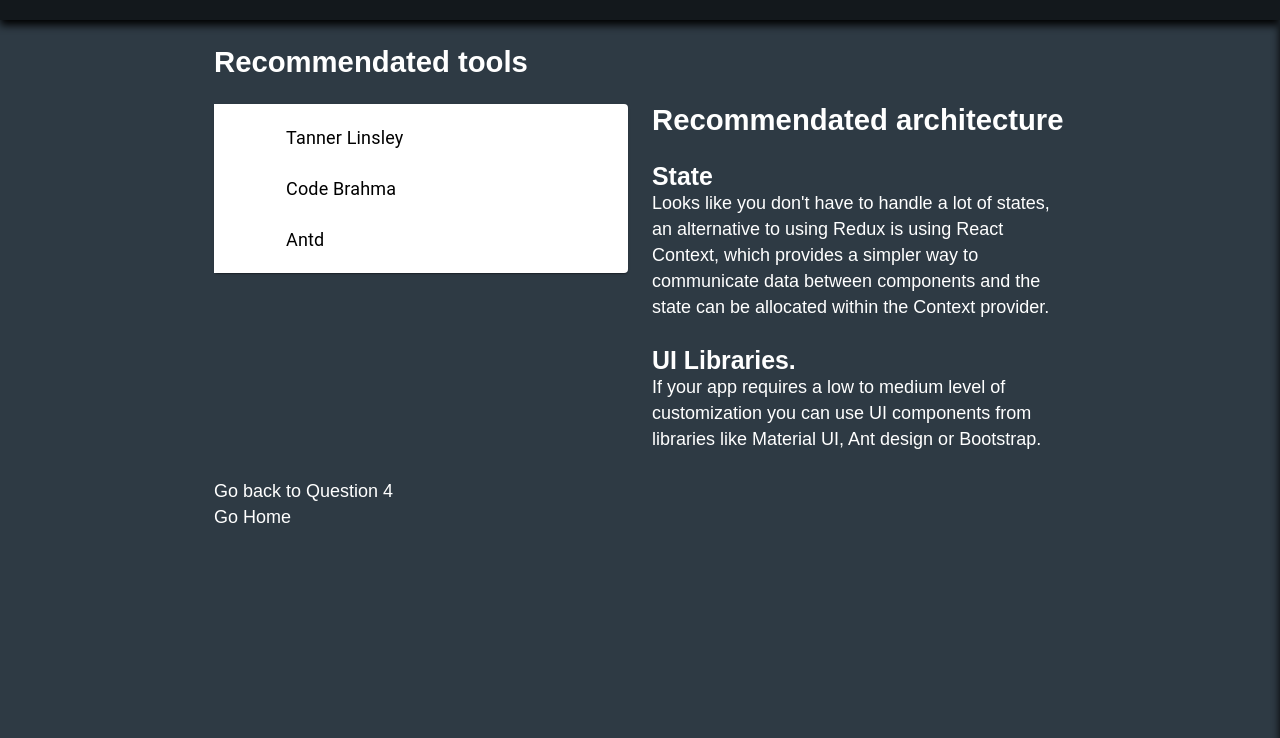
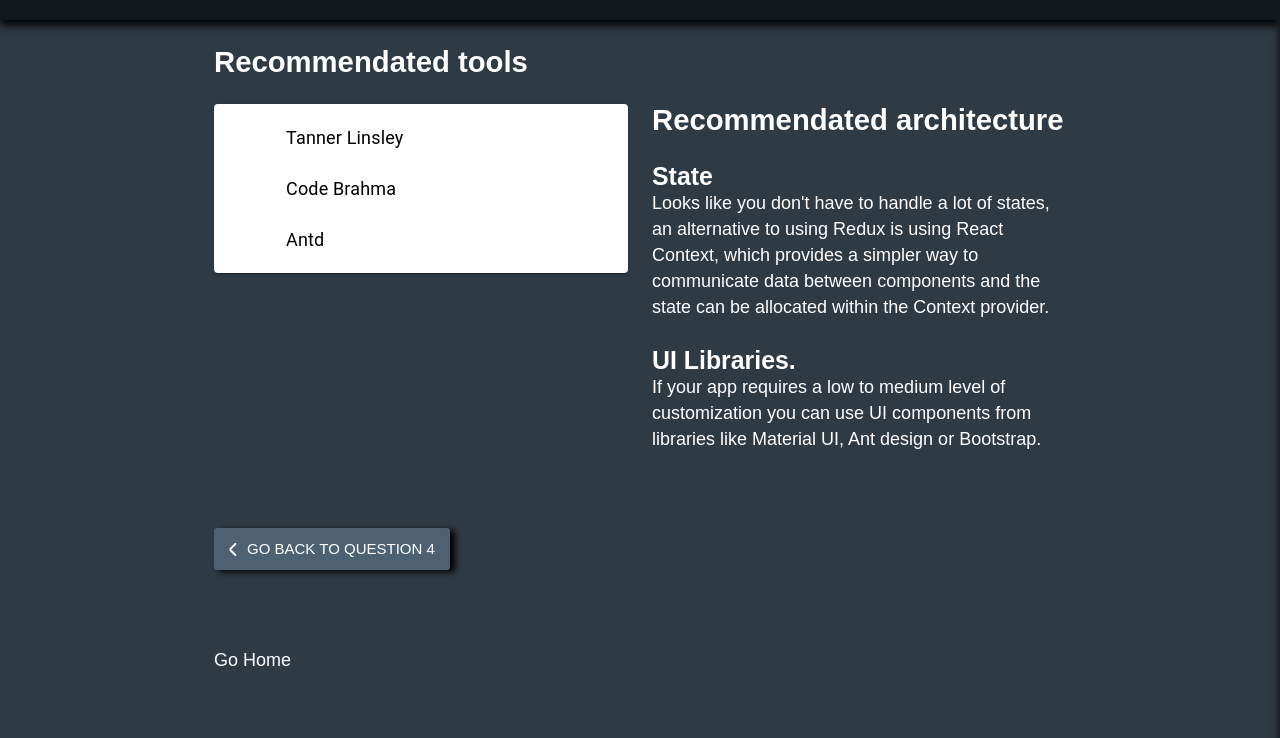
Before and after one commit to elyfuentes27/ReactStarter, a Gatsby site: page /result in a window 1280 px wide. Shown: the part 62-800 px from the top of the page. Built offline with nearby package versions, Linux system fonts and the light colour scheme; Gatsby itself is replaced by a stand-in of ours.

Commit message:
styled result page

```diff
--- a/src/pages/result.js
+++ b/src/pages/result.js
@@ -11,7 +11,7 @@ import ListItemText from '@material-ui/core/ListItemText';
 
 import Paper from '@material-ui/core/Paper';
 import Grid from '@material-ui/core/Grid';
-
+import Cta from "../components/cta"
 import toolsResult from '../common/toolsResults'
 import { black } from "ansi-colors";
 
@@ -19,9 +19,7 @@ const useStyles = makeStyles(theme => ({
     root: {
         width: '100%',
         maxWidth: 360,
-        color: 'black',
-        backgroundColor: theme.palette.background.paper,
-    },
+        color: 'black'    },
 }));
 
 function ListItemLink(props) {
@@ -63,8 +61,11 @@ export default function result() {
                 <p>If your app requires a low to medium level of customization you can use UI components from libraries like Material UI, Ant design or Bootstrap.</p>
             </Grid>
             </Grid>
-
-            <Link to="/question-4/">Go back to Question 4</Link>
+            <div className="full-width-ctas">
+            <Link to="/question-4/">
+                <Cta text="Go back to Question 4" arrowType="back" />
+            </Link>
+            </div>
             <br/>
             <Link to="/">Go Home</Link>
         </Layout>
```
